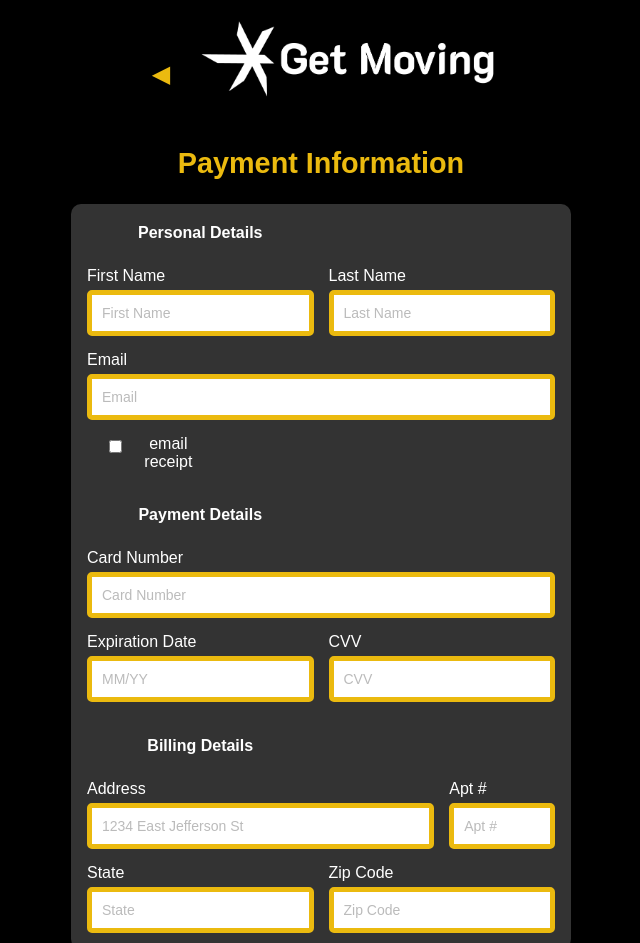
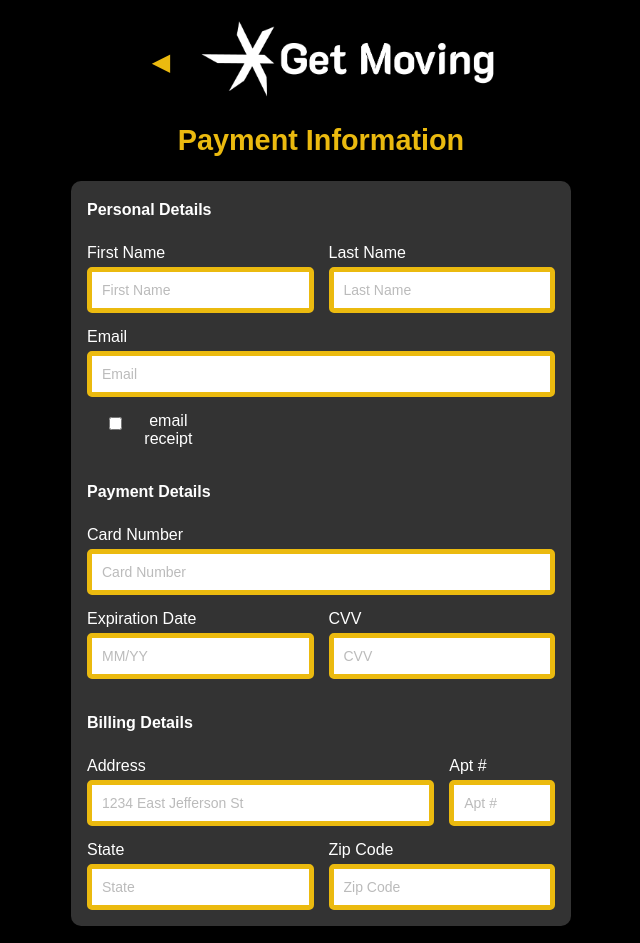
Before and after one commit to Logan-Hood/Get-Moving, a plain HTML site: page payment.html in a window 1280 px wide. Shown: the top 943 px of the page, without its empty margins (319-959 px from the left). Drawn offline with nearby package versions, Linux system fonts and the light colour scheme.

Commit message:
Upload 7

```diff
--- a/css/style.css
+++ b/css/style.css
@@ -145,6 +145,8 @@ h2, h3, h4 {
 
 h2 {
     font-size: 1.2em;
+    display: flex;
+    align-items: start;
 }
 
 h3 {
--- a/payment.html
+++ b/payment.html
@@ -3,18 +3,19 @@
 <head>
   <meta charset="UTF-8">
   <meta name="viewport" content="width=device-width, initial-scale=1.0">
-  <title>Get Moving - Peter's Profile</title>
+  <title>Get Moving - Registration</title>
   <link href="css/style.css" rel="stylesheet" type="text/css">
-</head>
-<body>
+
   <div class="container">
-    <!-- Header with back button and logo -->
     <div class="header">
       <button class="back-button" onclick="goBackToMoney()">◀</button>
-      <h1><div class="logo">
+      <div class="logo">
         <img src="images/Logo.png" alt="Logo">
-      </div></h1>
+      </div>
     </div>
+
+  </head>
+  <body>
 
         <!-- Payment Form -->
         <div class="payment-page">
```
Also changed, not shown: index.html (+2 -8 lines), listing.html (+7 -6 lines), money.html (+8 -9 lines), profile.html (+7 -6 lines), thankyou.html (+7 -6 lines).
